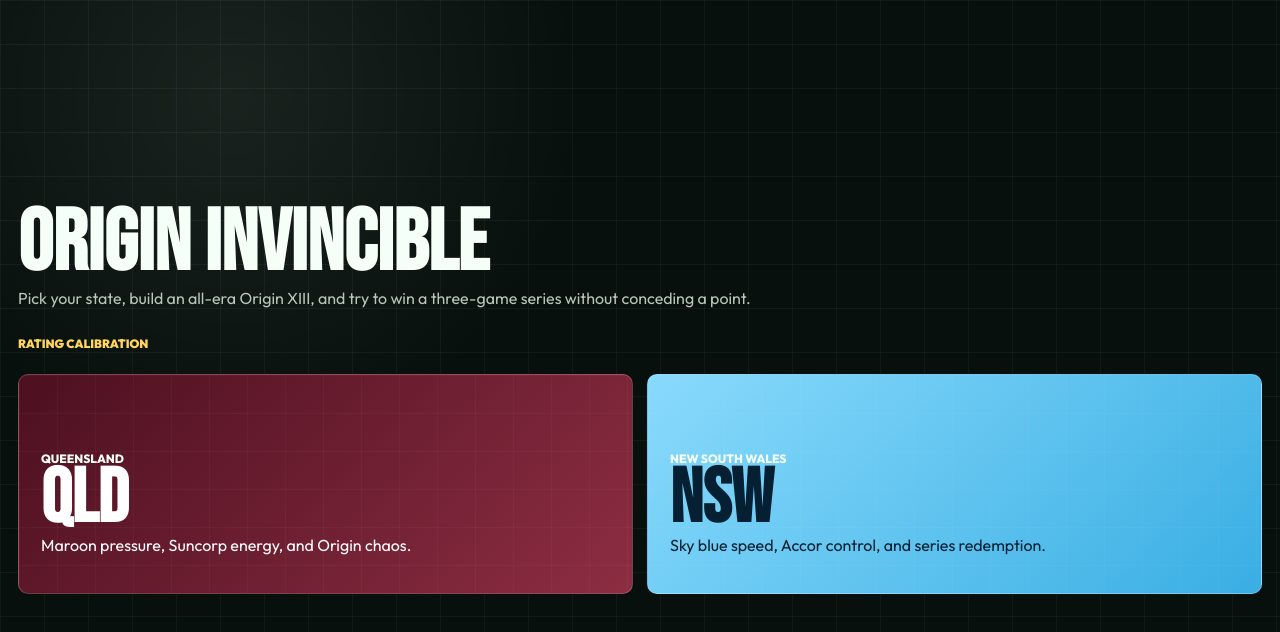
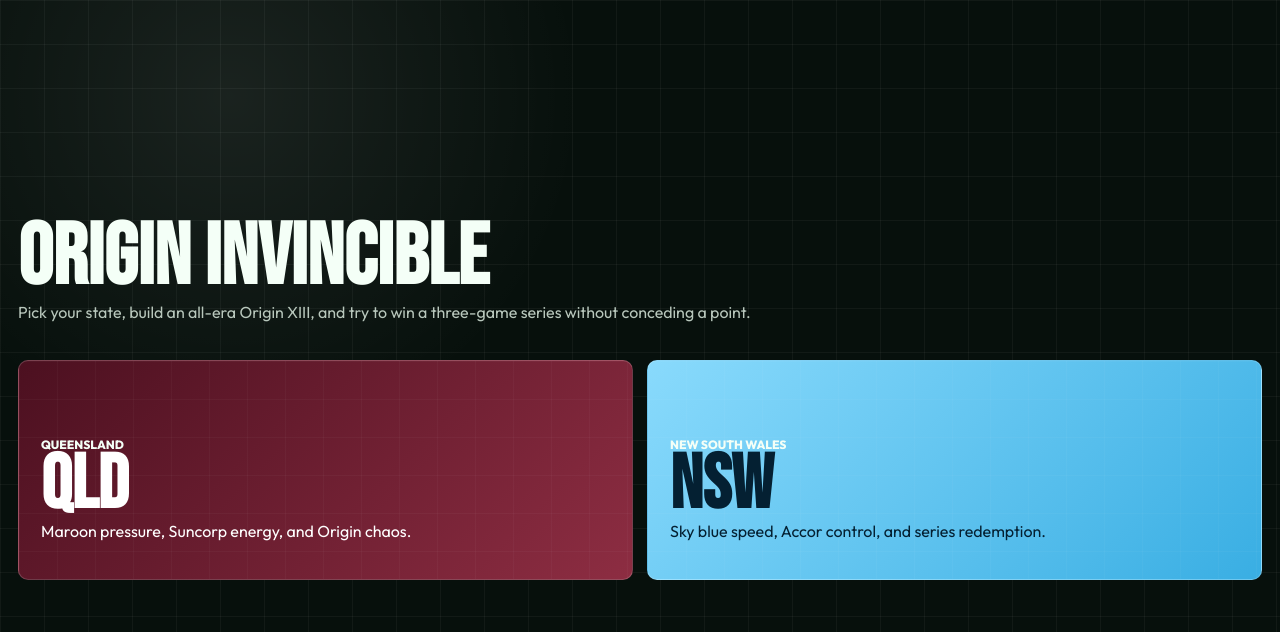
Before and after one commit to bclar133/Origin, a plain HTML site: page index.html in a window 1280 px wide. Drawn offline with Linux system fonts and the light colour scheme.

Commit message:
Add files via upload

```diff
--- a/app.js
+++ b/app.js
@@ -205,7 +205,6 @@ function renderStateChoice() {
       <div>
         <h1>Origin Invincible</h1>
         <p class="subtle">Pick your state, build an all-era Origin XIII, and try to win a three-game series without conceding a point.</p>
-        <a class="calibration-link" href="rating-calibration.html">Rating calibration</a>
       </div>
       <div class="state-grid">
         <button class="state-card qld-card" data-action="choose-state" data-state="QLD">
--- a/styles.css
+++ b/styles.css
@@ -149,20 +149,6 @@ h1 {
   display: grid;
   grid-template-columns: repeat(2, minmax(0, 1fr));
   gap: 14px;
-}
-
-.calibration-link {
-  display: inline-flex;
-  margin-top: 12px;
-  color: var(--accent);
-  font-size: 12px;
-  font-weight: 900;
-  text-decoration: none;
-  text-transform: uppercase;
-}
-
-.calibration-link:hover {
-  color: var(--accent-2);
 }
 
 .state-card {
```
Also changed, not shown: 1 other file.
